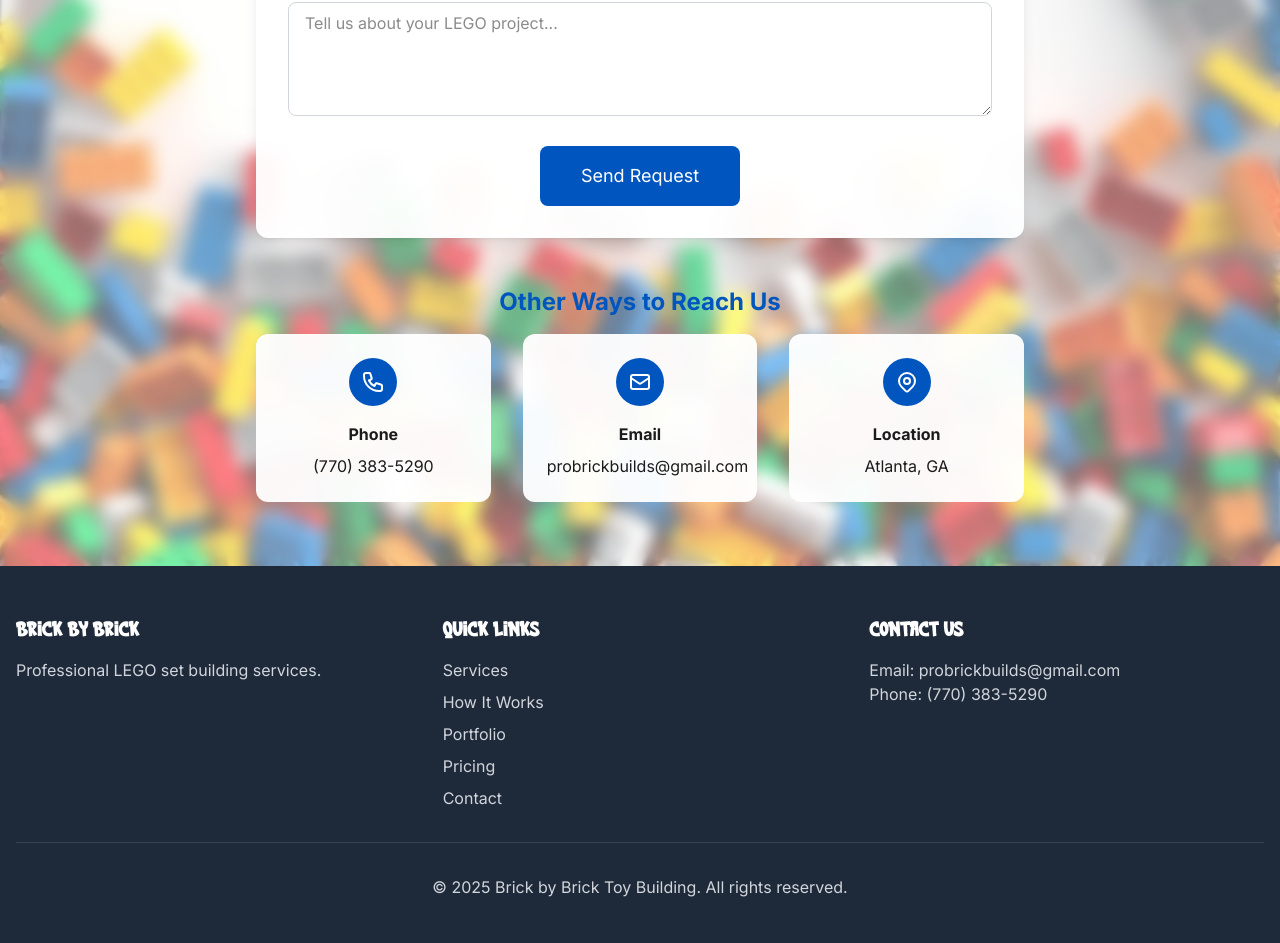
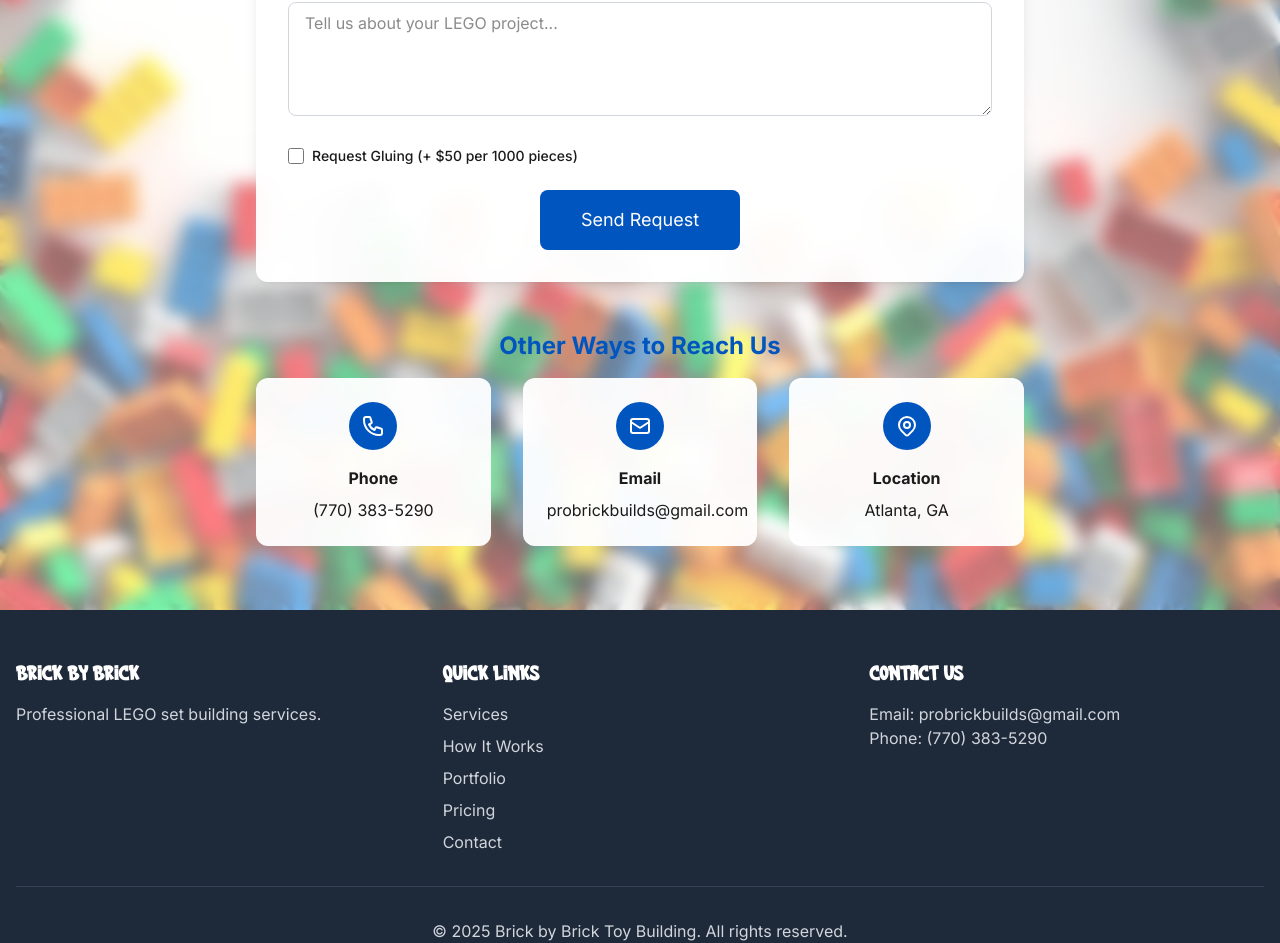
Before and after one commit to ToryThompson/BrickByBrick, a Next.js app: page /contact in a window 1280 px wide. Shown: the part 874-1817 px from the top of the page. Built offline with nearby package versions, Linux system fonts and the light colour scheme.

Commit message:
Implement gluing checkbox on contact form

```diff
--- a/src/app/api/send-email/route.ts
+++ b/src/app/api/send-email/route.ts
@@ -3,7 +3,7 @@ import nodemailer from 'nodemailer';
 
 export async function POST(request: Request) {
   try {
-    const { name, email, phone, service, setSize, message } = await request.json();
+    const { name, email, phone, service, setSize, message, gluing } = await request.json();
 
     // Create a transporter using Gmail
     const transporter = nodemailer.createTransport({
@@ -18,7 +18,7 @@ export async function POST(request: Request) {
     const mailOptions = {
       from: process.env.EMAIL_USER,
       to: process.env.EMAIL_USER, // Send to yourself
-      subject: `New Contact Form Submission - ${service}`,
+      subject: `New Contact Form Submission - ${service}${gluing ? ' (with Gluing)' : ''}`,
       html: `
         <h2>New Contact Form Submission</h2>
         <p><strong>Name:</strong> ${name}</p>
@@ -26,6 +26,7 @@ export async function POST(request: Request) {
         <p><strong>Phone:</strong> ${phone || 'Not provided'}</p>
         <p><strong>Service:</strong> ${service}</p>
         <p><strong>Set Size:</strong> ${setSize || 'Not specified'}</p>
+        <p><strong>Gluing Requested:</strong> ${gluing ? 'Yes' : 'No'}</p>
         <p><strong>Message:</strong></p>
         <p>${message}</p>
       `,
--- a/src/app/contact/page.tsx
+++ b/src/app/contact/page.tsx
@@ -21,6 +21,7 @@ function ContactContent() {
     service: initialService,
     setSize: '',
     message: '',
+    gluing: false,
   });
 
   // Initialize form data with initialService from search params on mount
@@ -59,6 +60,7 @@ function ContactContent() {
         service: '',
         setSize: '',
         message: '',
+        gluing: false,
       });
     } catch (error) {
       console.error('Error:', error);
@@ -228,6 +230,21 @@ function ContactContent() {
                   ></textarea>
                 </div>
 
+                {/* Gluing Checkbox */}
+                <div className="flex items-center">
+                  <input
+                    type="checkbox"
+                    id="gluing"
+                    name="gluing"
+                    checked={formData.gluing}
+                    onChange={(e) => setFormData(prev => ({ ...prev, gluing: e.target.checked }))}
+                    className="h-4 w-4 text-[#0055BF] border-gray-300 rounded focus:ring-[#0055BF]"
+                  />
+                  <label htmlFor="gluing" className="ml-2 block text-sm font-medium text-[#1B1B1B]">
+                    Request Gluing (+ $50 per 1000 pieces)
+                  </label>
+                </div>
+
                 {submitStatus === 'error' && (
                   <div className="bg-red-50 text-red-600 p-4 rounded-lg">
                     There was an error submitting your request. Please try again.
--- a/src/app/how-it-works/page.tsx
+++ b/src/app/how-it-works/page.tsx
@@ -183,21 +183,20 @@ export default function HowItWorks() {
                 <div className="grid md:grid-cols-2 gap-8">
                   <div>
                     <p className="text-[#1B1B1B] text-lg mb-6">
-                      We coordinate a smooth handoff of your completed set. Choose from pickup at our location,
-                      local delivery, or on-site building (available by request).
+                      We coordinate a smooth handoff of your completed set. You have the flexibility to choose how your build is handled: either send your set to us for professional building and delivery, or opt for our on-site service where we come to your location! Choose from pickup at our location, local delivery, or on-site building (available by request).
                     </p>
                     <div className="grid grid-cols-3 gap-4 text-center">
                       <div className="bg-[#F7D117]/10 p-4 rounded-lg">
                         <h3 className="font-bold mb-2 text-[#0055BF]">Pickup</h3>
-                        <p className="text-[#1B1B1B]">Collect from our location</p>
+                        <p className="text-[#1B1B1B]">Drop off and collect your set from our location at your convenience.</p>
                       </div>
                       <div className="bg-[#F7D117]/10 p-4 rounded-lg">
                         <h3 className="font-bold mb-2 text-[#0055BF]">Delivery</h3>
-                        <p className="text-[#1B1B1B]">Local delivery available</p>
+                        <p className="text-[#1B1B1B]">Send your set to us (or have a new set shipped directly), we'll build it, and then deliver the completed masterpiece back to your local address.</p>
                       </div>
                       <div className="bg-[#F7D117]/10 p-4 rounded-lg">
                         <h3 className="font-bold mb-2 text-[#0055BF]">On-site</h3>
-                        <p className="text-[#1B1B1B]">Building at your location</p>
+                        <p className="text-[#1B1B1B]">We come to your location to build your set, perfect for events or convenience.</p>
                       </div>
                     </div>
                   </div>
--- a/src/app/page.tsx
+++ b/src/app/page.tsx
@@ -101,7 +101,7 @@ export default function Home() {
             </div>
             <div className="md:w-1/2 flex justify-center">
               <div
-                className="relative w-full max-w-xl aspect-video"
+                className="relative w-full max-w-4xl aspect-video"
                 onMouseEnter={handleMouseEnter}
                 onMouseLeave={handleMouseLeave}
               >
```
